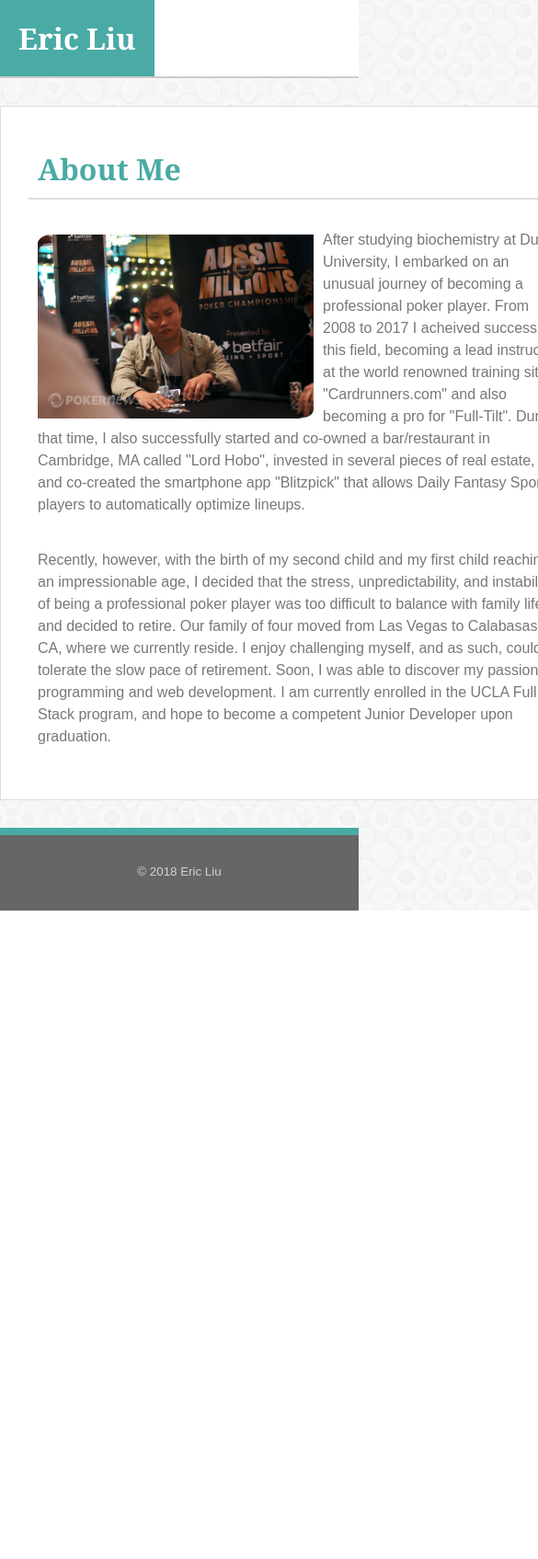
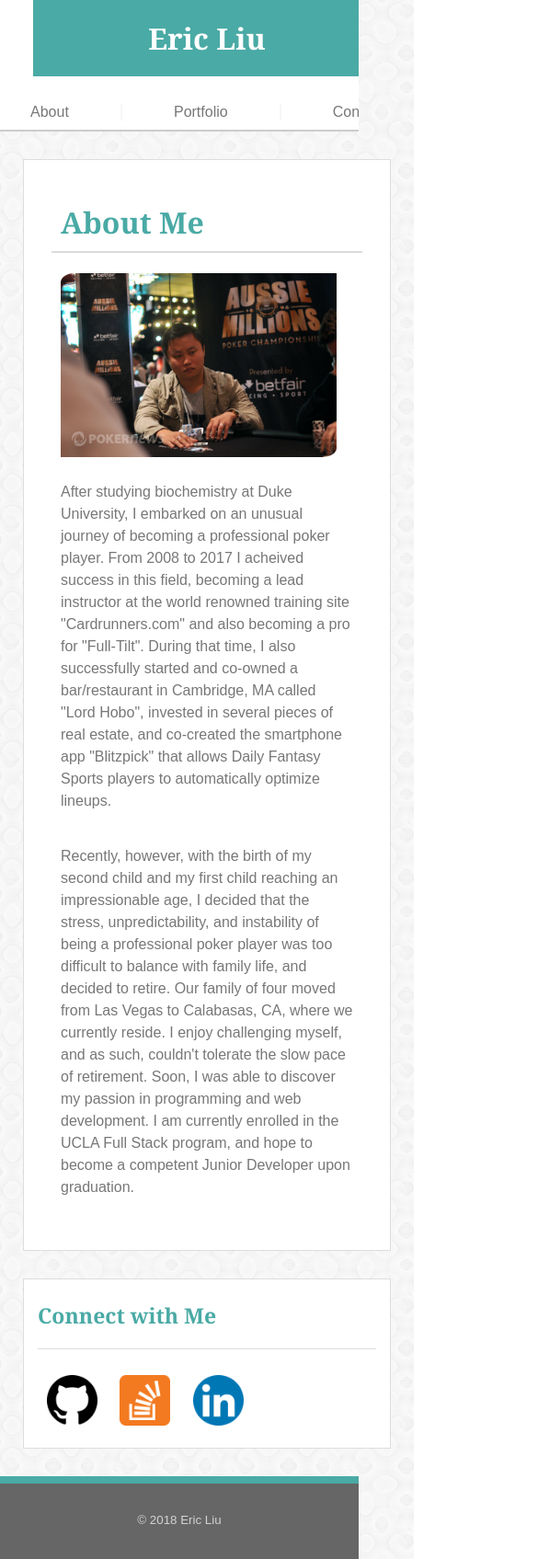
Before and after one commit to n0rthf4ce/Responsive-Portfolio, a plain HTML site: page index.html in a window 390 px wide. Shown: the top 1695 px of the page at 92% size, 585 px wide, since content can reach past the window. Before the commit the page ends 990 px from the top, so only its background shows below. Drawn offline with Linux system fonts and the light colour scheme.

Commit message:
finished all media queries

```diff
--- a/assets/css/style.css
+++ b/assets/css/style.css
@@ -120,7 +120,6 @@ h4{
     width: 2px;
     float: right;
     margin: 28px 0 0 0;
-    z-index: -1;
 }
 .flex-container{
     display: flex;
@@ -142,6 +141,7 @@ h4{
     margin-top: 30px;
     position: absolute;
     right: 10px;
+    top: 0;
     width: 270px;
 }
 .contact-button{
@@ -219,3 +219,114 @@ h4{
     height: 200px;
     width: 300px;
 }
+@media screen and (max-width:980px){
+    #profile-image{
+        display:block;
+        float: none;
+        width: 350px;
+        height: 233.333px;
+    }
+    main{
+        width: 760px;
+    }
+    .main-content{
+        width:450px;
+
+    }
+    nav{
+        width: 760px;
+    }
+    .portfolio-item{
+        width: 357px;
+        height: 273.5px;
+    }
+    .portfolio-container{
+        width: 357px;
+        height: 273.5px;
+    }
+}
+@media screen and (max-width:768px){
+    main{
+        width: 632px;
+    }
+    nav{
+        width: 632px;
+    }
+    .main-content{
+        display: block;
+        margin: auto;
+        margin-top: 30px;
+        width: 630px;
+    }
+    .sidebar{
+        position: relative;
+        right: 0;
+        display: block;
+        width: 630px;
+    }
+    #profile-image{
+        float: left;
+        height: 200px;
+        width: 300px;
+    }
+    h3{
+        text-align: left;
+    }
+    .portfolio-item{
+        width: 251px;
+        height: 192.3px;
+    }
+    .portfolio-container{
+        width: 251px;
+        height: 192.3px;
+    }
+}
+
+@media screen and (max-width:640px){
+    #profile-image{
+        display:block;
+        float: none;
+    }
+    main{
+        width: 450px;
+    }
+    nav{
+        display: flex;
+        flex-direction: column;
+        width: 450px;
+    }
+    .nav-line{
+        display: inline-flex;
+    }
+    .portfolio-item{
+        width: 300px;
+        height: 200px;
+    }
+    .portfolio-container{
+        width: 300px;
+        height: 200px;
+    }
+
+    .main-content{
+        display: block;
+        margin: auto;
+        margin-top: 30px;
+        width: 400px;
+    }
+    .sidebar{
+        position: relative;
+        right: 0;
+        display: block;
+        width: 400px;
+    }
+    .nav-contents{
+        display:flex;
+        flex-direction: row-reverse;
+        justify-content: space-around;
+    }
+    #nav-name{
+        margin-left: calc(-97vw / 2 + 450px / 2);
+        margin-right: calc(-97vw / 2 + 450px / 2);
+        text-align: center;
+    }
+}
--- a/index.html
+++ b/index.html
@@ -10,26 +10,16 @@
     <div id="nav-container">
         <nav>
             <h1 id="nav-name">Eric Liu</h1>
-            <a href="contact.html">Contact</a>
-            <img class="nav-line" src="assets/images/vertical-line.png">
-            <a href="portfolio.html">Portfolio</a>
-            <img class="nav-line" src="assets/images/vertical-line.png">
-            <a href="index.html">About</a>
+            <div class="nav-contents">
+                <a href="contact.html">Contact</a>
+                <img class="nav-line" src="assets/images/vertical-line.png">
+                <a href="portfolio.html">Portfolio</a>
+                <img class="nav-line" src="assets/images/vertical-line.png">
+                <a href="index.html">About</a>
+            </div>
         </nav>
     </div>
     <main>
-        <div class="sidebar">
-            <h3>Connect with Me</h3>
-            <a href="https://github.com/n0rthf4ce" target="_blank">
-                <img class="contact-button" src="assets/images/github.png" alt="github">
-            </a>
-            <a href="https://stackoverflow.com/users/9231251/eric-liu" target="_blank">
-                <img class="contact-button" src="assets/images/stackoverflow.png" alt="stack overflow">
-            </a>
-            <a href="https://www.linkedin.com/in/eric-liu-49a389a9/" target="_blank">
-                <img class="contact-button" src="assets/images/linkedin.png" alt="linkedin">
-            </a>
-        </div>
         <div class="main-content">
             <h1 class="main-header">About Me</h1>
             <a href="https://www.linkedin.com/in/eric-liu-49a389a9/" target="_blank">
@@ -45,13 +35,27 @@
             <p> Recently, however, with the birth of my second child and my first child reaching an impressionable age, I decided
                 that the stress, unpredictability, and instability of being a professional poker player was too difficult
                 to balance with family life, and decided to retire. Our family of four moved from Las Vegas to Calabasas,
-                CA, where we currently reside. I enjoy challenging myself, and as such, couldn't tolerate the slow pace of retirement.
-                Soon, I was able to discover my passion in programming and web development. I am currently enrolled in
-                the UCLA Full Stack program, and hope to become a competent Junior Developer upon graduation. </p>
+                CA, where we currently reside. I enjoy challenging myself, and as such, couldn't tolerate the slow pace of
+                retirement. Soon, I was able to discover my passion in programming and web development. I am currently enrolled
+                in the UCLA Full Stack program, and hope to become a competent Junior Developer upon graduation. </p>
+        </div>
+        <div class="sidebar">
+            <h3>Connect with Me</h3>
+            <a href="https://github.com/n0rthf4ce" target="_blank">
+                <img class="contact-button" src="assets/images/github.png" alt="github">
+            </a>
+            <a href="https://stackoverflow.com/users/9231251/eric-liu" target="_blank">
+                <img class="contact-button" src="assets/images/stackoverflow.png" alt="stack overflow">
+            </a>
+            <a href="https://www.linkedin.com/in/eric-liu-49a389a9/" target="_blank">
+                <img class="contact-button" src="assets/images/linkedin.png" alt="linkedin">
+            </a>
         </div>
     </main>
     <footer>
-            <h4><small >&copy; 2018 Eric Liu</small></h4>
+        <h4>
+            <small>&copy; 2018 Eric Liu</small>
+        </h4>
     </footer>
 </body>
 
```
Also changed, not shown: contact.html (+16 -15 lines), portfolio.html (+16 -12 lines), portfolio/hangman.html (+9 -7 lines), portfolio/rock_paper_scissors.html (+9 -7 lines), portfolio/rpg_game.html (+10 -7 lines), portfolio/rutgers_info_widget.html (+14 -12 lines), portfolio/trivia_game.html (+10 -7 lines).
